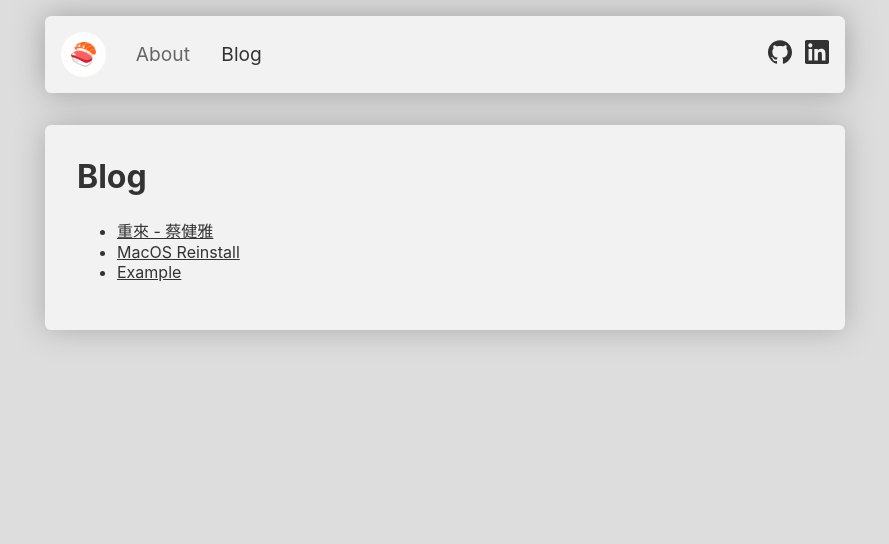
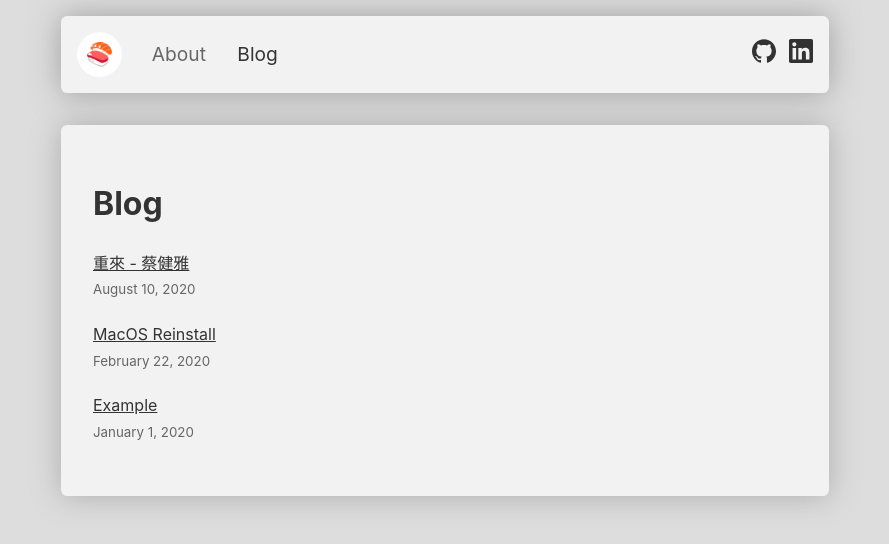
Before and after one commit to johnsonsu/johnsonsu.github.io, a Next.js app: page /blog in a window 1280 px wide. Shown: the top 544 px of the page, without its empty margins (195-1084 px from the left). Built offline with nearby package versions, Linux system fonts and the light colour scheme.

Commit message:
Refactor and update styles

```diff
--- /dev/null
+++ b/components/Date.js
@@ -0,0 +1,11 @@
+import PropTypes from 'prop-types'
+import { parseISO, format } from 'date-fns'
+
+export default function Date({ dateString }) {
+  const date = parseISO(dateString)
+  return <time dateTime={dateString}>{format(date, 'LLLL d, yyyy')}</time>
+}
+
+Date.propTypes = {
+  dateString: PropTypes.string.isRequired,
+}
--- a/components/Nav.js
+++ b/components/Nav.js
@@ -1,5 +1,4 @@
 import NavButton from './NavButton'
-import Link from 'next/link'
 
 const containerStyle = {
   display: 'flex',
--- a/package.json
+++ b/package.json
@@ -9,6 +9,7 @@
     "deploy": "rm -rf node_modules/.cache && next build && next export && touch out/.nojekyll && touch out/CNAME && echo \"johnsonsu.com\" >> out/CNAME && git add out/ && git commit -m \"Deploy Next.js to master\" && git subtree push --prefix out origin master"
   },
   "dependencies": {
+    "date-fns": "^2.15.0",
     "gray-matter": "^4.0.2",
     "next": "^9.5.1",
     "react": "^16.13.1",
--- a/pages/_app.js
+++ b/pages/_app.js
@@ -1,5 +1,5 @@
 import PropTypes from 'prop-types'
-import '../styles.css'
+import '../styles/styles.css'
 
 const MyApp = ({ Component, pageProps }) => {
   return <Component {...pageProps} />
--- a/pages/blog.js
+++ b/pages/blog.js
@@ -2,8 +2,11 @@ import PropTypes from 'prop-types'
 
 import { getAllPosts } from '../utils/posts'
 
+import utilStyles from '../styles/utils.module.css'
+
 import Layout from '../components/Layout'
 import Module from '../components/Module'
+import Date from '../components/Date'
 
 const Blog = ({ posts }) => {
   return (
@@ -11,13 +14,15 @@ const Blog = ({ posts }) => {
       <Module>
         <h1>Blog</h1>
 
-        <ul>
-          {posts.map(post => {
+        <ul className={utilStyles.list}>
+          {posts.map(({ id, title, date }) => {
             return (
-              <li key={post.id}>
-                <a href={`/post/${encodeURIComponent(post.id)}`}>
-                  {post.title}
-                </a>
+              <li className={utilStyles.listItem} key={id}>
+                <a href={`/post/${encodeURIComponent(id)}`}>{title}</a>
+                <br />
+                <small className={utilStyles.lightText}>
+                  <Date dateString={date} />
+                </small>
               </li>
             )
           })}
--- a/pages/index.js
+++ b/pages/index.js
@@ -5,7 +5,7 @@ const About = () => (
   <Layout title="About">
     <Module>
       <h1>About</h1>
-      <p>Hi, my name is Johnson. I'm a software developer.</p>
+      <p>Hi, my name is Johnson. I&apos;m a software developer.</p>
     </Module>
   </Layout>
 )
--- a/styles.css
+++ b/styles/styles.css
@@ -5,6 +5,11 @@ body {
   color: #333;
   margin: 0;
   padding: 0;
+  line-height: 1.6;
+}
+
+* {
+  box-sizing: border-box;
 }
 
 a {
@@ -14,9 +19,3 @@ a {
 a:hover {
   color: #666;
 }
-
-h1,
-h2,
-h3 {
-  margin: 0 0 0.2em 0;
-}
--- /dev/null
+++ b/styles/utils.module.css
@@ -0,0 +1,13 @@
+.list {
+  list-style: none;
+  padding: 0;
+  margin: 0;
+}
+
+.listItem {
+  margin: 0 0 1.25rem;
+}
+
+.lightText {
+  color: #666;
+}
```
Also changed, not shown: 1 other file (tests, documents, lock files or other folders).
